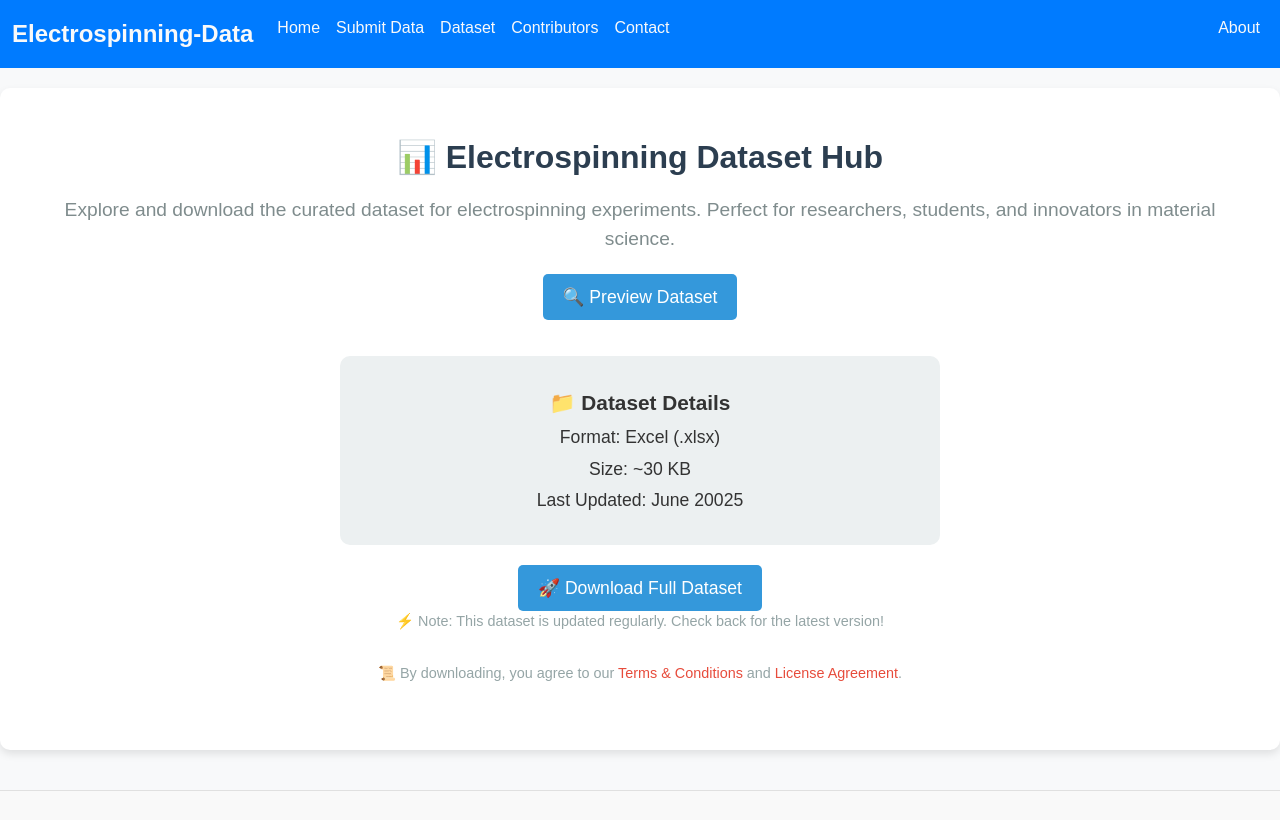
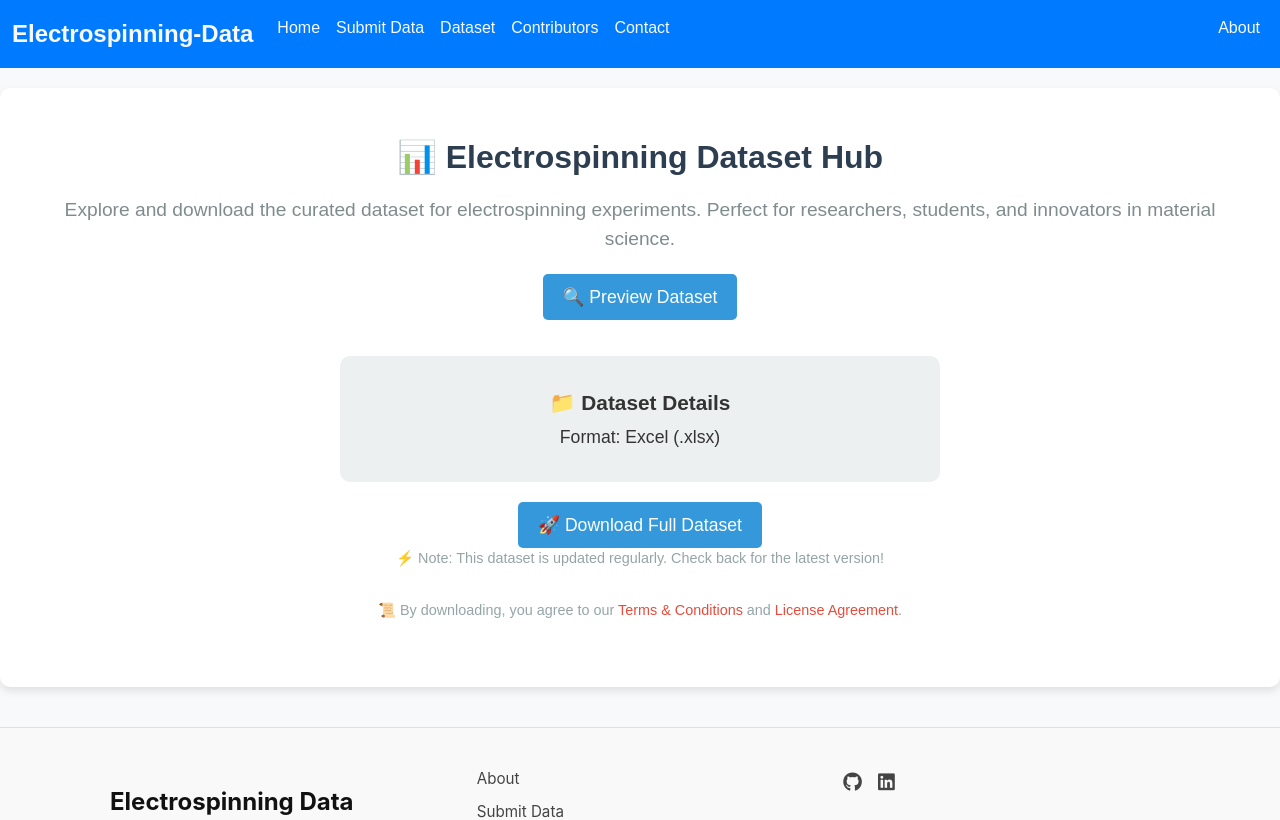
Before and after one commit to taltechloc/electrospinning-data.org, a React (Create React App) app in the folder frontend/sw/: page /dataset in a window 1280 px wide. Shown: the top 820 px of the page. Built offline with nearby package versions, Linux system fonts and the light colour scheme.

Commit message:
Data set page simplified

```diff
--- a/frontend/sw/src/pages/DatasetPage.js
+++ b/frontend/sw/src/pages/DatasetPage.js
@@ -53,8 +53,6 @@ const DatasetPage = () => {
             <h2>📁 Dataset Details</h2>
             <ul style={styles.datasetInfo}>
               <li style={styles.datasetInfoItem}>Format: Excel (.xlsx)</li>
-              <li style={styles.datasetInfoItem}>Size: ~30 KB</li>
-              <li style={styles.datasetInfoItem}>Last Updated: <span id="updated-date">June 20025</span></li>
             </ul>
           </section>
 
```
